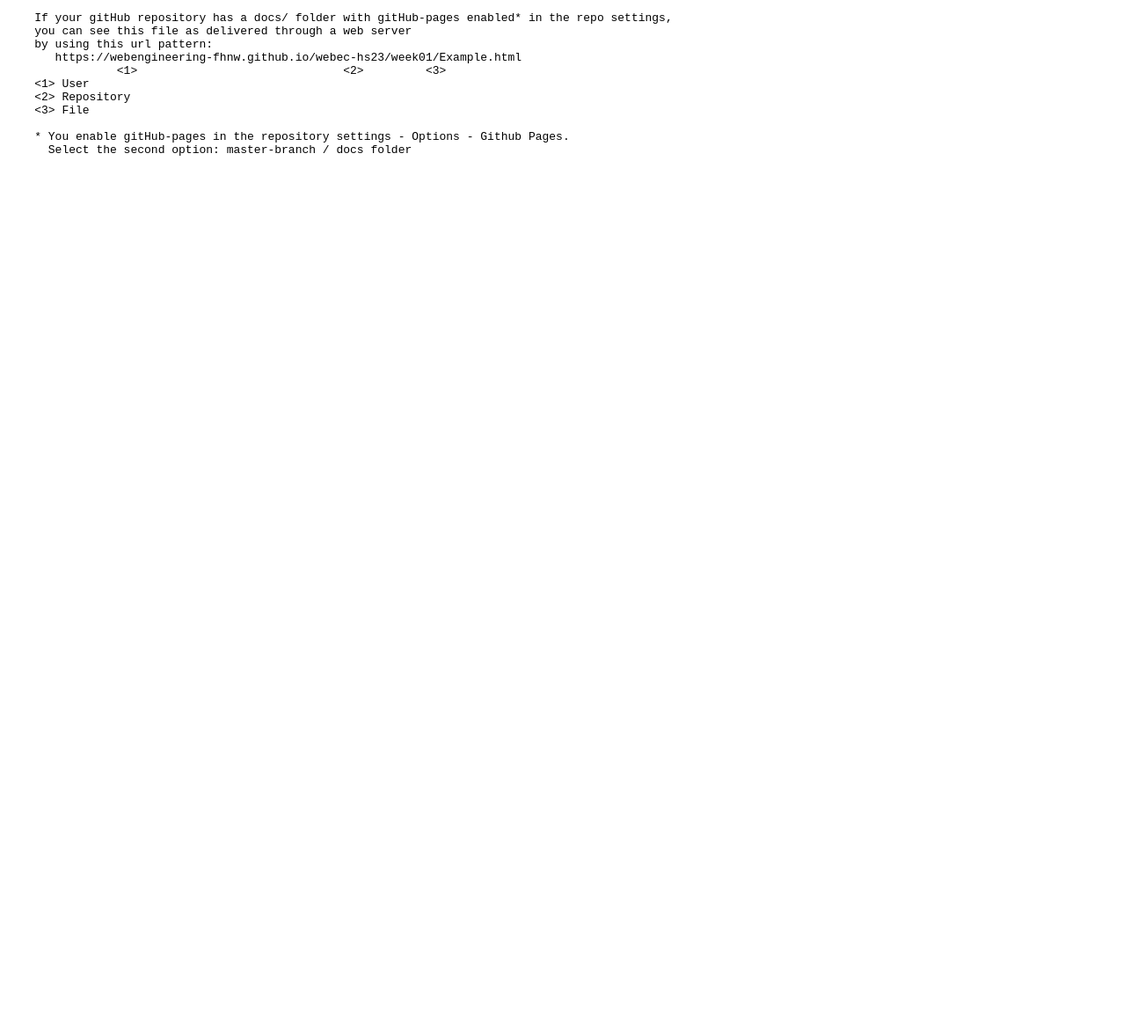
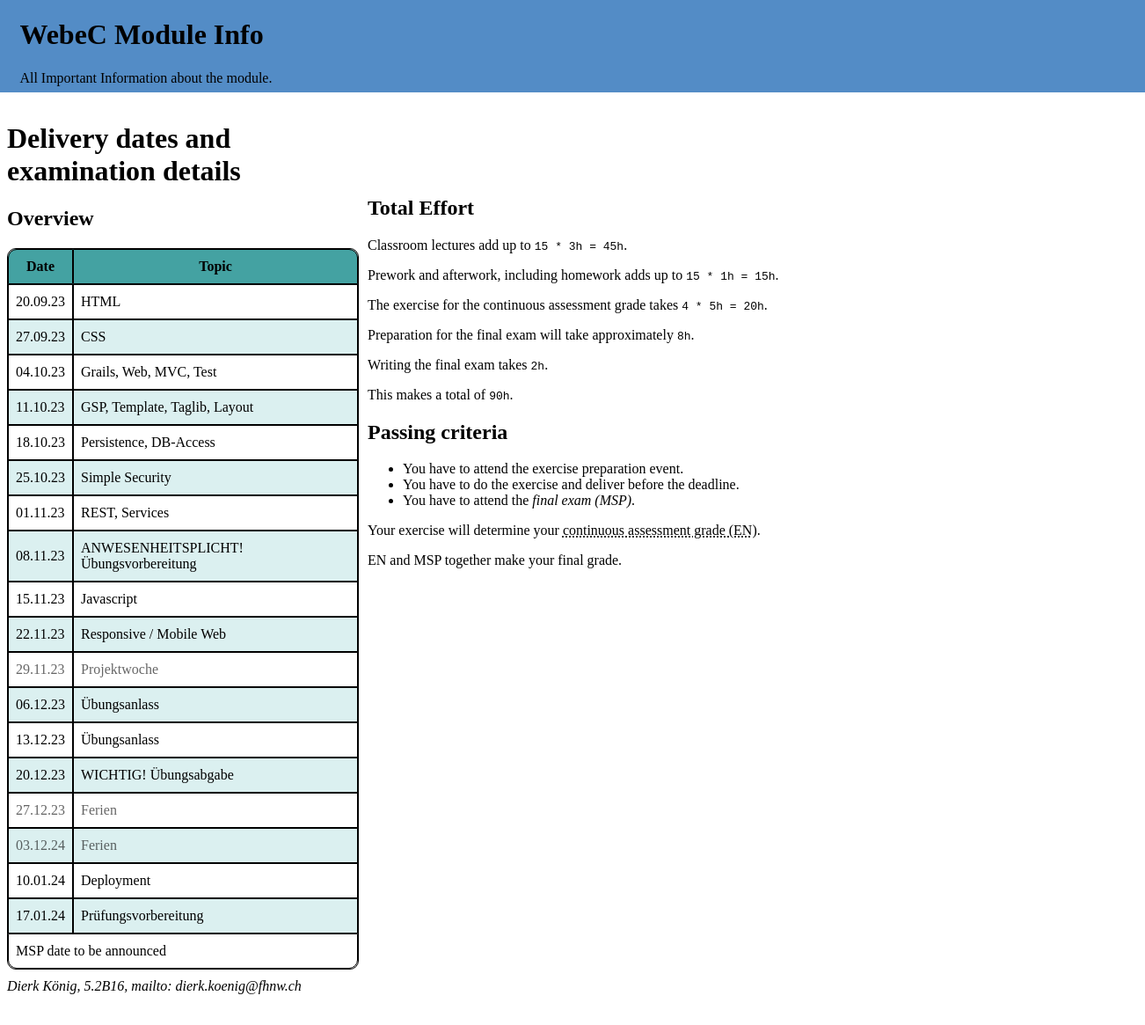
Before and after one commit to Fabian3677/webec_page, a plain HTML site: page index.html in a window 1280 px wide. Shown: the whole page at 88% size, 1302 px wide, since content can reach past the window. Before the commit the page ends 800 px from the top, so only its background shows below. Drawn offline with Linux system fonts and the light colour scheme.

Commit message:
Added Grid Row to Storybook

```diff
--- a/index.html
+++ b/index.html
@@ -1,21 +1,139 @@
 <!DOCTYPE html>
-<html lang="de">
+<html lang="en">
+
 <head>
-  <title>Example Site</title>
+    <meta charset="UTF-8">
+    <title>Storybook for the Web Engineering Module</title>
+    <link rel="stylesheet" href="style/style.css">
 </head>
+
 <body>
-    <pre>
-    If your gitHub repository has a docs/ folder with gitHub-pages enabled* in the repo settings,
-    you can see this file as delivered through a web server
-    by using this url pattern:
-       https://webengineering-fhnw.github.io/webec-hs23/week01/Example.html
-                &lt;1&gt;                              &lt;2&gt;         &lt;3&gt;
-    &lt;1&gt; User
-    &lt;2&gt; Repository
-    &lt;3&gt; File
+    <div class="container">
+        <div class="context">
+            <h1>WebeC Module Info</h1>
+            <p> All Important Information about the module.
+            </p>
+        </div>
+        <div class="content">
+            <h1>Delivery dates and examination details</h1>
+            <article>
+                <h2>Overview</h2>
+                <table>
+                    <thead>
+                      <tr>
+                        <th> Date </th>
+                        <th>Topic</th>
+                      </tr>
 
-    * You enable gitHub-pages in the repository settings - Options - Github Pages.
-      Select the second option: master-branch / docs folder
-    </pre>
+                    </thead>
+                    <tbody>
+                      <tr>
+                        <td>20.09.23</td>
+                        <td>HTML</td>
+                      </tr>
+                      <tr>
+                        <td>27.09.23</td>
+                        <td>CSS</td>
+                      </tr>
+                      <tr>
+                        <td>04.10.23</td>
+                        <td>Grails, Web, MVC, Test</td>
+                      </tr>
+                      <tr>
+                        <td>11.10.23</td>
+                        <td>GSP, Template, Taglib, Layout</td>
+                      </tr>
+                      <tr>
+                        <td>18.10.23</td>
+                        <td>Persistence, DB-Access</td>
+                      </tr>
+                      <tr>
+                        <td>25.10.23</td>
+                        <td>Simple Security</td>
+                      </tr>
+                      <tr>
+                        <td>01.11.23</td>
+                        <td>REST, Services</td>
+                      </tr>
+                      <tr>
+                        <td>08.11.23</td>
+                        <td>ANWESENHEITSPLICHT! Übungsvorbereitung</td>
+                      </tr>
+                      <tr>
+                        <td>15.11.23</td>
+                        <td>Javascript</td>
+                      </tr>
+                      <tr>
+                        <td>22.11.23</td>
+                        <td>Responsive / Mobile Web</td>
+                      </tr>
+                      <tr>
+                        <td><p id="project">29.11.23</p></td>
+                        <td><p id="project">Projektwoche</p></td>
+                      </tr>
+                      <tr>
+                        <td>06.12.23</td>
+                        <td>Übungsanlass</td>
+                      </tr>
+                      <tr>
+                        <td>13.12.23</td>
+                        <td>Übungsanlass</td>
+                      </tr>
+                      <tr>
+                        <td>20.12.23</td>
+                        <td>WICHTIG! Übungsabgabe</td>
+                      </tr>
+                      <tr>
+                        <td><p id="holiday">27.12.23</p></td>
+                        <td><p id="holiday">Ferien</p></td>
+                      </tr>
+                      <tr>
+                        <td><p id="holiday">03.12.24</p></td>
+                        <td><p id="holiday">Ferien</p></td>
+                      </tr>
+                      <tr>
+                        <td>10.01.24</td>
+                        <td>Deployment</td>
+                      </tr>
+                      <tr>
+                        <td>17.01.24</td>
+                        <td>Prüfungsvorbereitung</td>
+                      </tr>
+                    </tbody>
+                    <tfoot>
+                        <tr>
+                            <td colspan="2"> MSP date to be announced</td>
+                        </tr>
+                    </tfoot>
+                </table>
+            </article>
+        </div>
+        <div class="textContent">
+            <article>
+                <h2> Total Effort</h2>
+                <p> Classroom lectures add up to <code>15 * 3h = 45h</code>.</p>
+                <p> Prework and afterwork, including homework adds up to <code>15 * 1h = 15h</code>.</p>
+                <p> The exercise for the continuous assessment grade takes <code>4 * 5h = 20h</code>.</p>
+                <p> Preparation for the final exam will take approximately <code>8h</code>.</p>
+                <p> Writing the final exam takes <code>2h</code>.</p>
+                <p> This makes a total of <code>90h</code>.</p>
+            </article>
+            <article>
+                <h2> Passing criteria </h2>
+                <ul>
+                    <li>You have to attend the exercise preparation event.</li>
+                    <li>You have to do the exercise and deliver before the deadline.</li>
+                    <li>You have to attend the <dfn title="Modulschlussprüfung">final exam (MSP)</dfn>.</li>
+                </ul>
+                <p> Your exercise will determine your <abbr title="Erfahrungsnote">continuous assessment grade (EN)</abbr>. </p>
+                <p> EN and MSP together make your final grade. </p>
+
+            </article>
+        </div>
+        <div class="footer">
+          <address>Dierk König, 5.2B16, mailto: dierk.koenig@fhnw.ch</address>
+        </div>
+    </div>
 </body>
+
 </html>
--- /dev/null
+++ b/style/style.css
@@ -0,0 +1,84 @@
+body {
+    margin-bottom: 4rem;
+}
+
+.container {
+    width: 100%;
+    height: 100%;
+
+    display: grid;
+
+    grid-template-columns: 400px 1fr;
+    grid-template-rows: 100px 1fr 50px;
+
+    gap: 10px;
+}
+
+.context {
+    background-color: #538cc6;
+    padding-left: 1.4rem;
+    position: absolute;
+    left: 0;
+    top: 0;
+    width: 100%;
+    height: 105px;
+    grid-column-start: 1;
+    grid-column-end: 3;
+}
+
+table {
+    border: 1px solid black;
+    border-radius: 10px;
+    border-spacing: 0;
+}
+
+th, td {
+    border: 1px solid black;
+    padding: 10px 8px 10px 8px;
+}
+
+th:first-child {
+    border-top-left-radius: 10px;
+
+}
+
+th:last-child {
+    border-top-right-radius: 10px;
+}
+
+tfoot td {
+    border-bottom-left-radius: 10px;
+    border-bottom-right-radius: 10px;
+}
+
+#holiday, #project {
+    opacity: 0.6;
+    margin: 0;
+    padding: 0;
+}
+
+thead {
+    background-color: #44a2a2;
+}
+
+tr:nth-child(even) {
+    background-color: #DBF0F0;
+}
+
+.content {
+    grid-column: 1 / 2;
+    grid-row: 2 / 3;
+}
+
+.textContent {
+    margin-top: 5.3rem;
+    grid-column-start: 2;
+    grid-column-end: 3;
+    grid-row-start: 2;
+    grid-row-end: 3;
+}
+
+.footer {
+    grid-column: 1 / 3;
+    grid-row: 3 / 4;
+}
```
Also changed, not shown: content/lectures.txt (added).
